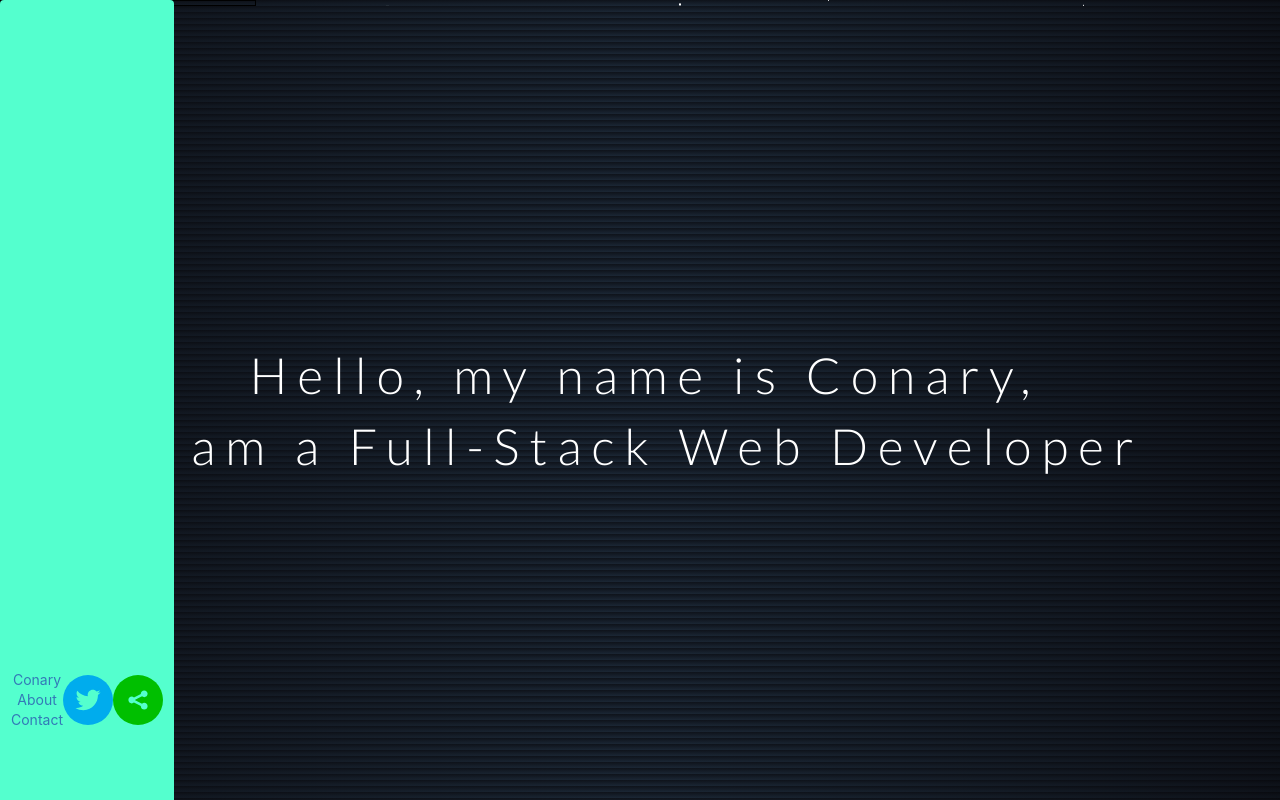
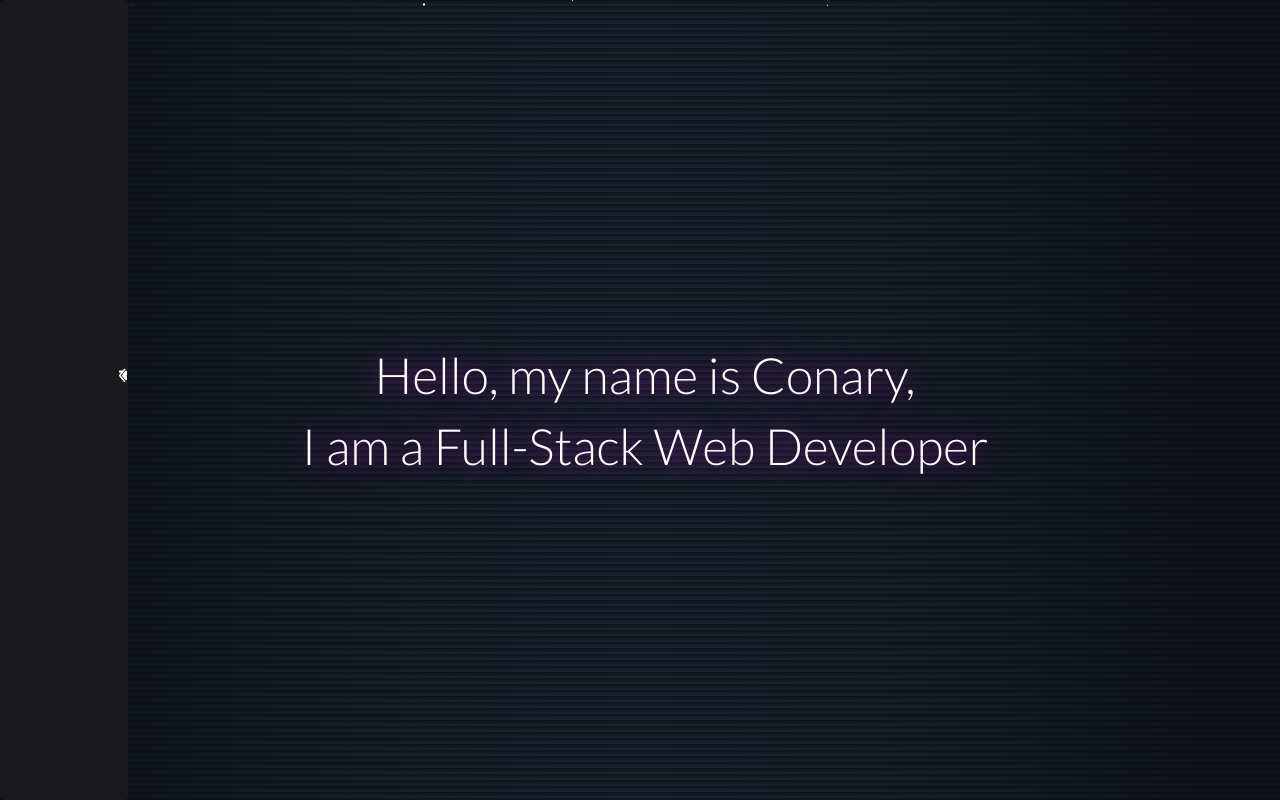
Before and after one commit to aurelions/NewPortfolio, a React (Create React App) app in the folder my_folio/: page / in a window 1280 px wide. Built offline with nearby package versions, Linux system fonts and the light colour scheme; the HTML template or start-up script is replaced by a standard one.

Commit message:
updated css

```diff
--- a/my_folio/package.json
+++ b/my_folio/package.json
@@ -10,6 +10,7 @@
     "react": "^17.0.1",
     "react-bootstrap": "^1.5.0",
     "react-dom": "^17.0.1",
+    "react-icons": "^4.2.0",
     "react-scripts": "4.0.2",
     "react-social-icons": "^4.1.0",
     "web-vitals": "^1.0.1"
--- a/my_folio/src/App.js
+++ b/my_folio/src/App.js
@@ -14,16 +14,17 @@ function App() {
   return (
    <div className="App">
    <BrowserRouter>
-    <div className="app-container">
     <Navigation/>
-    <Stars/>
+
+
+     <Stars/>
       <Switch>
         <Route component={Home} path='/' exact={true}/>
         <Route component={About} path='/about'/>
         <Route component={Contact} path='/contact'/>
         <Route component={Projects} path='/projects'/>
       </Switch>
-    </div>
+
    </BrowserRouter>
    </div>
   );
--- a/my_folio/src/components/Contact.js
+++ b/my_folio/src/components/Contact.js
@@ -37,7 +37,7 @@ class Contact extends React.Component{
     render(){
 
         return(
-            <div>
+            <div className="app-container">
                 <Form  onSubmit={this.handleSubmit.bind(this)} method="POST">
                     <Form.Group controlId="formName">
                         <Form.Label htmlFor='name'>Name</Form.Label>
--- a/my_folio/src/components/Navigation.js
+++ b/my_folio/src/components/Navigation.js
@@ -1,7 +1,8 @@
 import React from 'react';
 import {NavLink} from 'react-router-dom';
 import {Navbar,Nav} from 'react-bootstrap';
-import {SocialIcon} from 'react-social-icons';
+// import {SocialIcon} from 'react-social-icons';
+import * as FaIcons from "react-icons/fa";
 
 
 
@@ -11,27 +12,28 @@ export default function Navigation(){
 
 
 return(
-    <div className="navbox"  >
 
-    <Navbar fluid className="sidebar" inverse>
-            <Nav id="nav" className="justify-content-center">
-                <NavLink to="/" exact>
-                    Conary
+
+    <Navbar fluid className="sidebar-left" inverse>
+            <Nav id="nav" className="vertical-text-left">
+                <NavLink className="navi" to="contact">
+                    Contact
                 </NavLink>
-                <NavLink to="about">
+                <NavLink className="navi" to="about">
                     About
                 </NavLink>
-                <NavLink to="contact">
-                    Contact
+                    <FaIcons.FaHome/>
+                <NavLink className="navi" to="/" exact>
+                    Home
                 </NavLink>
+
             </Nav>
        <div className="icons">
-                <SocialIcon url="https://twitter.com/kenzo_dev" target="_blank"/>
-                <SocialIcon/>
+                <FaIcons.FaTwitter url="https://twitter.com/kenzo_dev" target="_blank"/>
        </div>
     </Navbar>
 
-    </div>
+
 
 )
 
--- a/my_folio/src/components/styles.css
+++ b/my_folio/src/components/styles.css
@@ -6,33 +6,37 @@
 
 .app-container{
     display: flex;
+    justify-content: center;
 
 }
 /**************************NAVIGATION*******************************************/
-.sidebar{
-  height: 100em;
-  position: fixed;
-  z-index: 1;
-  top: 0;
-  left: 0;
-  background-color: #54FFCE;
-  overflow-x: hidden;
-  /* padding-top: 16px; */
+.sidebar-left{
+    float: left;
+    width: 10%;
+    height: 100vh;
+    color: white;
+    position: fixed;
+    background-color: #1a1a1d;
+    overflow-x: auto;
+    z-index: 998;
+
+}
+.vertical-text-left{
+    transform: rotate(270deg);
+    cursor: vertical-text;
+    font-size: 1em;
+    font-family: 'Menlo', monospace;
+    white-space: nowrap;
+    letter-spacing: 3px;
+    position: relative;
+    top: 30px;
+
 }
 
-#nav{
-    display: flex;
-    flex-direction: column;
+.navi{
+     padding: 9px 9px 9px 9px;
 }
 
-.navbox{
-    border: 1px solid black;
-    display: flex;
-    flex-direction: column;
-    justify-content: center;
-    width: 20%;
-
-}
 
 .icons{
     display: inline-flex;
@@ -46,12 +50,12 @@
     right: 0;
     color: #fff;
     text-align: center;
-    font-family: Lato;
-    font-weight: 300;
-    font-size: 50px;
-    letter-spacing: 10px;
+    font-family: 'Lato', sans-serif;
+    font-weight: 100;
+    font-size: 5rem;
     margin-top: -60px;
     padding-left: 10px;
+    text-shadow: 0 0 24px rgba(189,21,189,.8);
 }
 
 #title.span{
--- a/my_folio/src/index.css
+++ b/my_folio/src/index.css
@@ -6,8 +6,8 @@ body {
 
   margin: 0;
   font-family: -apple-system, BlinkMacSystemFont, "Segoe UI", "Roboto", "Oxygen",
-    "Ubuntu", "Cantarell", "Fira Sans", "Droid Sans", "Helvetica Neue",
-    sans-serif;
+    "Ubuntu", "Cantarell", "Fira Sans", "Droid Sans", "Helvetica Neue",source-code-pro, "Menlo", "Monaco", "Consolas", "Courier New",
+    monospace,sans-serif;
   -webkit-font-smoothing: antialiased;
   -moz-osx-font-smoothing: grayscale;
 
```
Also changed, not shown: 1 other file (tests, documents, lock files or other folders).
